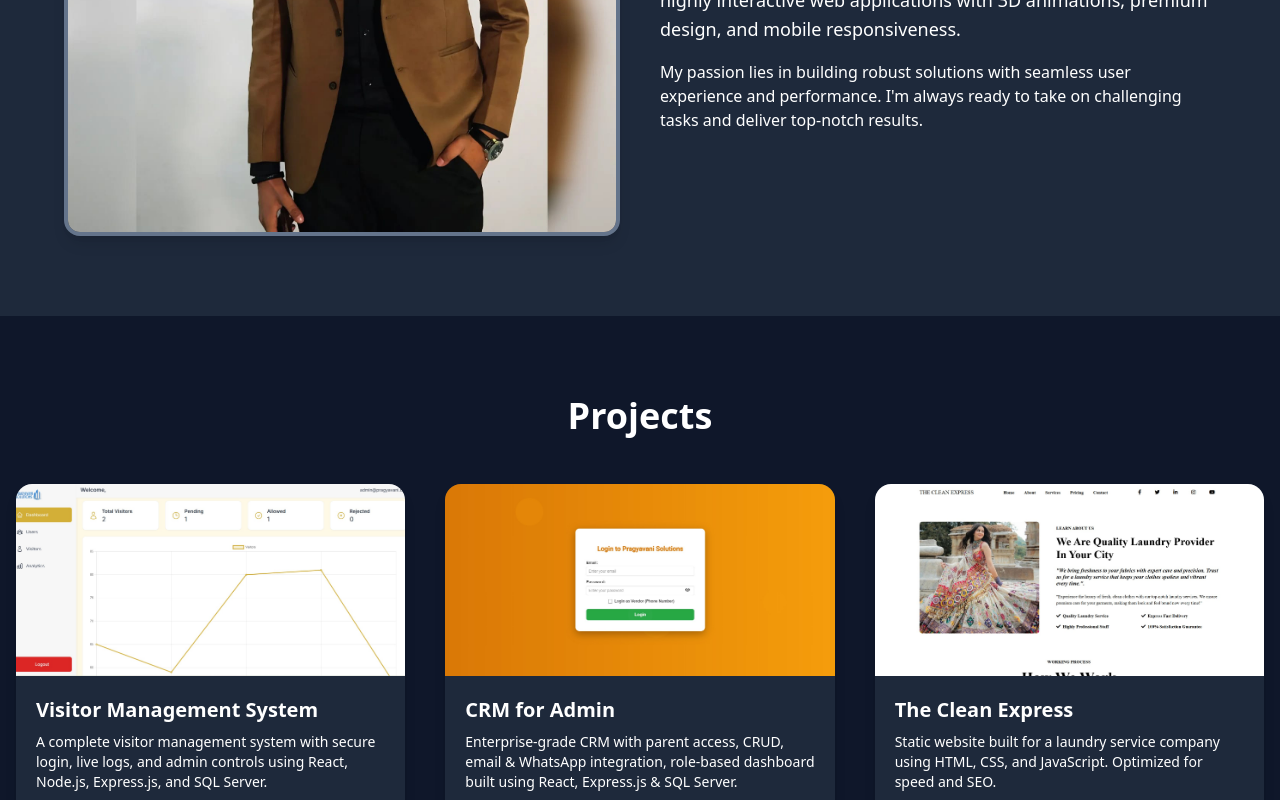
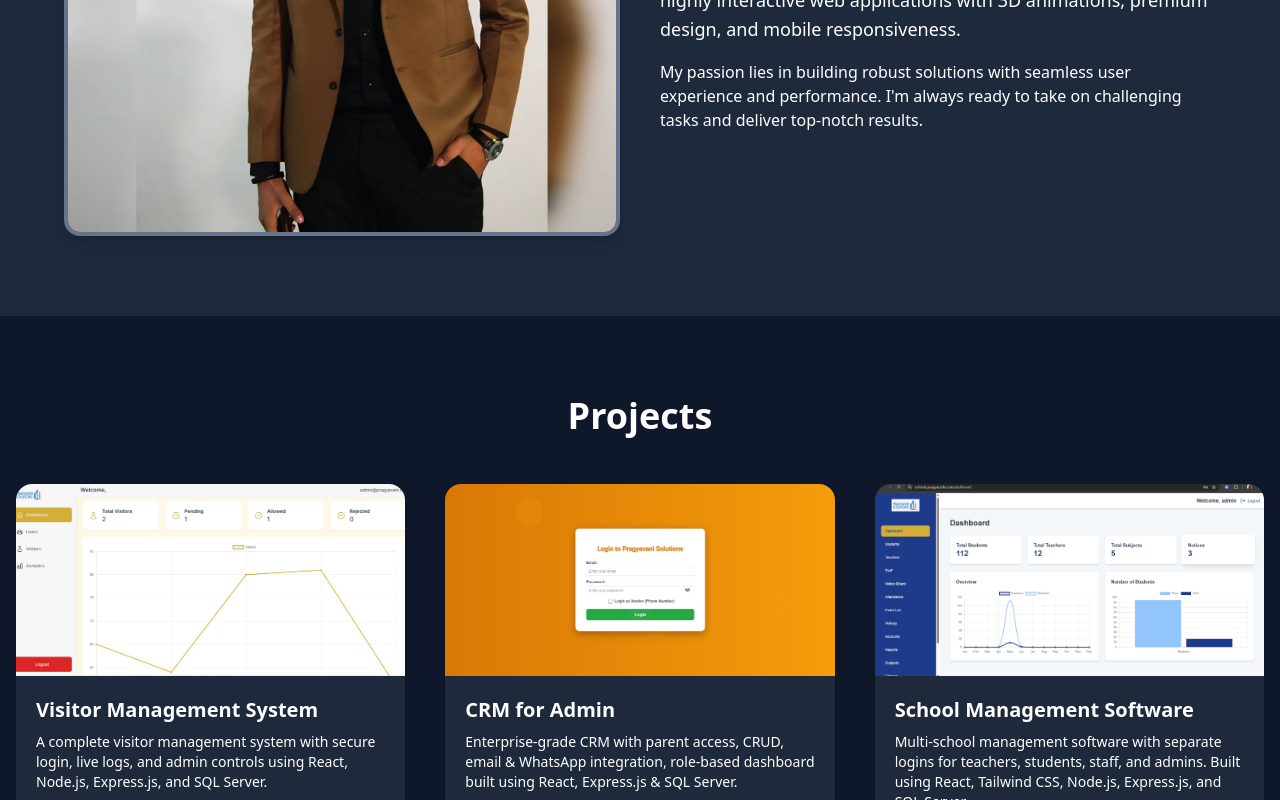
Before and after one commit to Arya4546/My-Portfolio, a React (Vite) app: page / in a window 1280 px wide. Shown: the part 2000-2800 px from the top of the page. Built offline with nearby package versions, Linux system fonts and the light colour scheme.

Commit message:
Update Projects.jsx

```diff
--- a/src/components/Projects.jsx
+++ b/src/components/Projects.jsx
@@ -11,9 +11,10 @@ import {
 } from "react-icons/fa";
 import project1 from "../assets/project1.jpg";
 import project2 from "../assets/project2.jpg";
-import project3 from "../assets/project3.jpg";
 import project4 from "../assets/project4.jpg";
 import project5 from "../assets/project5.jpg";
+import project6 from "../assets/project6.jpg";
+import project7 from "../assets/project7.jpg";
 
 const projects = [
   {
@@ -33,17 +34,18 @@ const projects = [
       "Enterprise-grade CRM with parent access, CRUD, email & WhatsApp integration, role-based dashboard built using React, Express.js & SQL Server.",
   },
   {
-    title: "The Clean Express",
-    image: project3,
-    tech: [FaHtml5, FaCss3Alt, FaJs],
-    url: "https://thecleanexpress.in",
+    title: "School Management Software",
+    image: project7,
+    tech: [FaReact, FaNodeJs, FaDatabase],
+    url: "https://schools.pragyacode.com/",
     description:
-      "Static website built for a laundry service company using HTML, CSS, and JavaScript. Optimized for speed and SEO.",
+      "Multi-school management software with separate logins for teachers, students, staff, and admins. Built using React, Tailwind CSS, Node.js, Express.js, and SQL Server.",
   },
   {
     title: "Hospital Management System",
     image: project4,
     tech: [FaHtml5, FaCss3Alt, FaJs, FaDatabase],
+    url : "https://github.com/Arya4546/hospital-management-system",
     description:
       "Multi-role CRUD system for cancer hospitals, supporting admins, doctors, patients. Node.js backend with Express & SQL Server.",
   },
@@ -54,6 +56,14 @@ const projects = [
     url: "https://admin.purnimacoldstore.co.in",
     description:
       "Helped cold store track items across rooms with multi-login access, WhatsApp integration, CRUD and analytics dashboard.",
+  },
+  {
+    title: "Let's Chat - Real Time Chat & Video Call",
+    image: project6,
+    tech: [FaReact, FaNodeJs, FaDatabase],
+    url: "https://let-s-chat-six.vercel.app",
+    description:
+      "Full-featured real-time chat app with message reactions, friend system, video calls, built using MERN, Tailwind CSS, and DaisyUI. Fully responsive across all devices.",
   },
 ];
 
```
